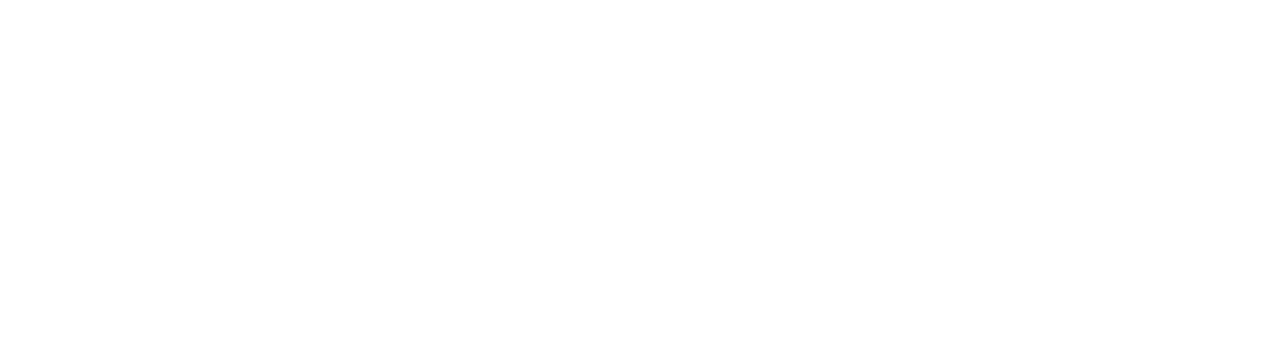
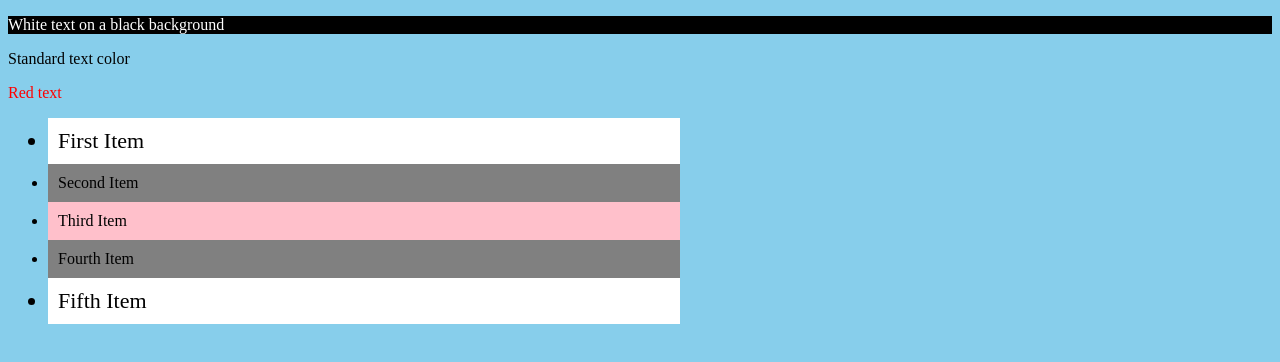
Before and after one commit to acciojob/pseudo-classes-gamesense31, a website: page main.html in a window 1280 px wide. Drawn offline with Linux system fonts and the light colour scheme.

Commit message:
created a submission

```diff
--- a/main.html
+++ b/main.html
@@ -1,16 +1,58 @@
 <!DOCTYPE html>
+<html lang="en">
+<head>
+    <meta charset="UTF-8">
+    <meta name="viewport" content="width=device-width, initial-scale=1.0">
+    <title>Document</title>
+    <style>
+        :root{
+            background-color: rgb(135, 206, 235);
+        }
+        article p:first-child{
+            background-color: black;
+            color: white;
+        }
 
-<html>
+        article p:last-child{
+            color: red;
+        }
 
-<head>
-	<link rel="stylesheet" href="styles.css">
+ul li {
+  background-color: gray;
+  width: 50%;
+  padding: 10px;
+}
+
+
+ul li:nth-child(odd) {
+  background-color: white;
+}
+
+
+ul li:first-child,
+ul li:last-child {
+  font-size: 22px;
+}
+
+
+ul li:nth-last-child(3) {
+  background-color: pink;
+}
+    </style>
 </head>
-
 <body>
-	<!-- the entire body must be written by student -->
-    <script type="text/javascript" src="./script.js">
-</script>
+    <article>
+        <p>White text on a black background</p>
+        <p>Standard text color</p>
+        <p>Red text</p>
+    </article>
+    <ul>
+        <li>First Item</li>
+        <li>Second Item</li>
+        <li>Third Item</li>
+        <li>Fourth Item</li>
+        <li>Fifth Item</li>
+    </ul>
 
 </body>
-
 </html>
```
